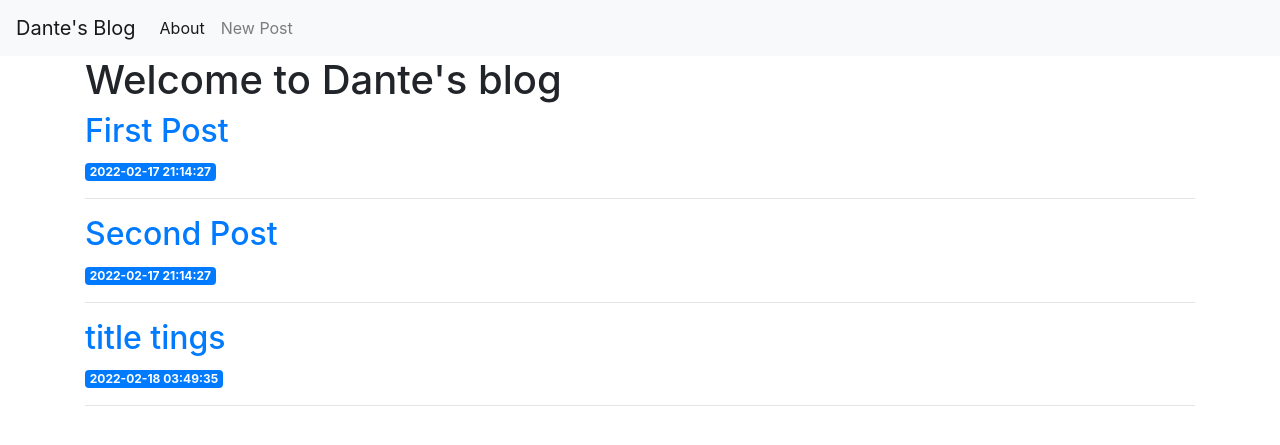
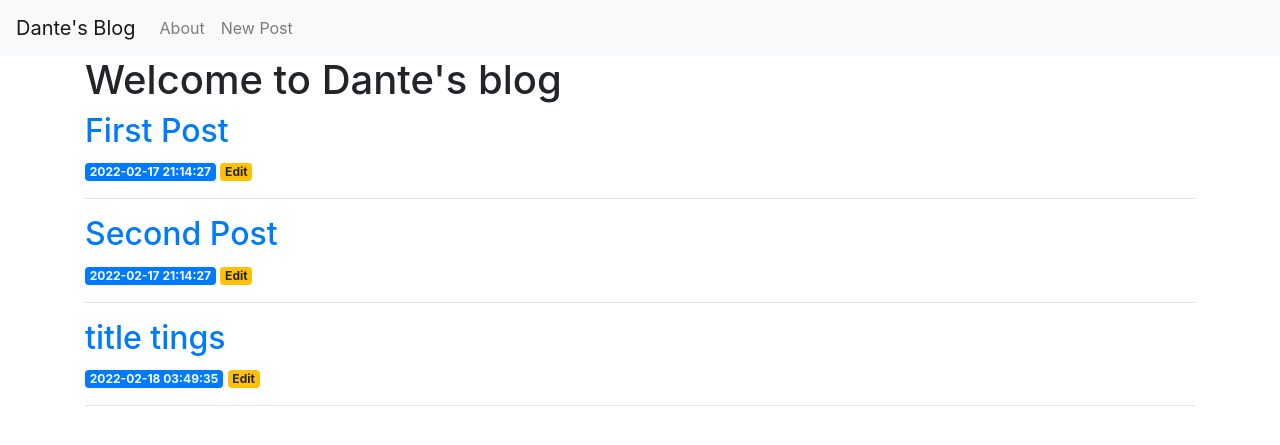
Before and after one commit to LeonDante-ctrl/blogtime, a Flask app: page / in a window 1280 px wide. Shown: the top 445 px of the page. Run offline with Flask 2, Linux system fonts and the light colour scheme; data comes from the database, SQL or seed files in the repository; both versions use the stored data as it was after the commit; some libraries are stand-ins or nearby versions.

Commit message:
added some changes that led to the running of my app

```diff
--- a/app.py
+++ b/app.py
@@ -1,11 +1,13 @@
 import sqlite3
 from flask import Flask, render_template, request, url_for, flash, redirect
 from werkzeug.exceptions import abort
+
 
 def get_db_connection():
     conn = sqlite3.connect('database.db')
     conn.row_factory = sqlite3.Row
     return conn
+
 
 def get_post(post_id):
     conn = get_db_connection()
@@ -18,7 +20,8 @@ def get_post(post_id):
 
 
 app = Flask(__name__)
-app.config['SECRET_KEY'] = 'mymfingsecretkey'
+app.config['SECRET_KEY'] = 'mysecretkey'
+
 
 @app.route('/')
 def index():
@@ -27,10 +30,12 @@ def index():
     conn.close()
     return render_template('index.html', posts=posts)
 
+
 @app.route('/<int:post_id>')
 def post(post_id):
     post = get_post(post_id)
     return render_template('post.html', post=post)
+
 
 @app.route('/create', methods=('GET', 'POST'))
 def create():
@@ -48,6 +53,31 @@ def create():
             conn.close()
             return redirect(url_for('index'))
 
+    return render_template('create.html')
+
+
+@app.route('/<int:id>/edit', methods=('GET', 'POST'))
+def edit(id):
+    post = get_post(id)
+
+    if request.method == 'POST':
+        title = request.form['title']
+        content = request.form['content']
+
+        if not title:
+            flash('Title is required!')
+        else:
+            conn = get_db_connection()
+            conn.execute('UPDATE posts SET title = ?, content = ?'
+                         ' WHERE id = ?',
+                         (title, content, id))
+            conn.commit()
+            conn.close()
+            return redirect(url_for('index'))
+
+    return render_template('edit.html', post=post)
+
+
 @app.route('/<int:id>/delete', methods=('POST',))
 def delete(id):
     post = get_post(id)
@@ -57,6 +87,3 @@ def delete(id):
     conn.close()
     flash('"{}" was successfully deleted!!!!'.format(post['title']))
     return redirect(url_for('index'))
-
-if __name__=='__main__':
- app.run(debug=True)
--- a/templates/base.html
+++ b/templates/base.html
@@ -11,14 +11,14 @@
     <title>{% block title %} {% endblock %}</title>
   </head>
   <body>
-    <nav class="navbar navbar-expand-md navbar-light bg-light">
+      <nav class="navbar navbar-expand-md navbar-light bg-light">
         <a class="navbar-brand" href="{{ url_for('index')}}">Dante's Blog</a>
         <button class="navbar-toggler" type="button" data-toggle="collapse" data-target="#navbarNav" aria-controls="navbarNav" aria-expanded="false" aria-label="Toggle navigation">
             <span class="navbar-toggler-icon"></span>
         </button>
         <div class="collapse navbar-collapse" id="navbarNav">
             <ul class="navbar-nav">
-            <li class="nav-item active">
+            <li class="nav-item">
                 <a class="nav-link" href="#">About</a>
             </li>
             <li class="nav-item">
@@ -26,15 +26,16 @@
             </li>
             </ul>
         </div>
-    </nav>
+      </nav>
     <div class="container">
         {% for message in get_flashed_messages() %}
-        <div class="alert alert-danger">{{ message }}</div>
-    {% endfor %}
+            <div class="alert alert-danger">{{ message }}</div>
+        {% endfor %}
         {% block content %} {% endblock %}
     </div>
 
-
+    <!-- Optional JavaScript -->
+    <!-- jQuery first, then Popper.js, then Bootstrap JS -->
     <script src="https://code.jquery.com/jquery-3.3.1.slim.min.js" integrity="sha384-q8i/X+965DzO0rT7abK41JStQIAqVgRVzpbzo5smXKp4YfRvH+8abtTE1Pi6jizo" crossorigin="anonymous"></script>
     <script src="https://cdnjs.cloudflare.com/ajax/libs/popper.js/1.14.7/umd/popper.min.js" integrity="sha384-UO2eT0CpHqdSJQ6hJty5KVphtPhzWj9WO1clHTMGa3JDZwrnQq4sF86dIHNDz0W1" crossorigin="anonymous"></script>
     <script src="https://stackpath.bootstrapcdn.com/bootstrap/4.3.1/js/bootstrap.min.js" integrity="sha384-JjSmVgyd0p3pXB1rRibZUAYoIIy6OrQ6VrjIEaFf/nJGzIxFDsf4x0xIM+B07jRM" crossorigin="anonymous"></script>
--- a/templates/index.html
+++ b/templates/index.html
@@ -7,6 +7,9 @@
             <h2>{{ post['title'] }}</h2>
         </a>
         <span class="badge badge-primary">{{ post['created'] }}</span>
+        <a href="{{ url_for('edit', id=post['id']) }}">
+            <span class="badge badge-warning">Edit</span>
+        </a>
         <hr>
     {% endfor %}
 {% endblock %}
```
Also changed, not shown: database.db.
